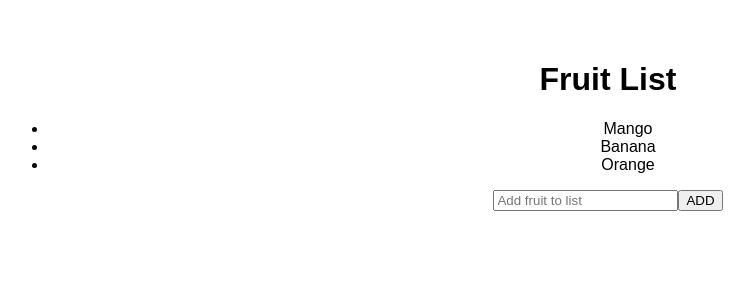
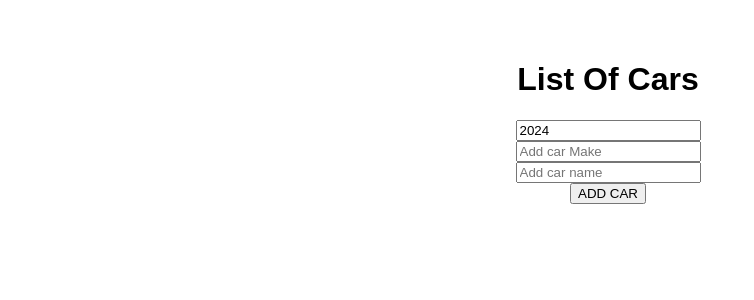
Before and after one commit to Pranav-Shinde11/Bro-Code-React, a React (Vite) app in the folder my-react-app2/: page / in a window 1280 px wide. Shown: the top 300 px of the page, without its empty margins (32-786 px from the left). Built offline with nearby package versions, Linux system fonts and the light colour scheme.

Commit message:
learned to update Array of Objects

```diff
--- a/my-react-app2/src/App.jsx
+++ b/my-react-app2/src/App.jsx
@@ -9,6 +9,7 @@ import Colorpicker from './colorpicker'
 import UpdaterFuncCounter from './updaterFuncCounter'
 import UpdateObject from './updateObject'
 import UpdateArrayComponent from './updateArray'
+import ArrayOfObjectComponent from './updateArrayOfObject'
 
 function App() {
   const [count, setCount] = useState(0)
@@ -21,7 +22,8 @@ function App() {
       {/* <Colorpicker/> */}
       {/* <UpdaterFuncCounter/> */}
       {/* < UpdateObject/> */}
-      <UpdateArrayComponent/>
+      {/* <UpdateArrayComponent/> */}
+      <ArrayOfObjectComponent/>
 
     </>
   )
--- a/my-react-app2/src/updateArray.jsx
+++ b/my-react-app2/src/updateArray.jsx
@@ -36,8 +36,6 @@ function UpdateArrayComponent(){
 
     )
 
-
-
 }
 
 export default UpdateArrayComponent;
--- /dev/null
+++ b/my-react-app2/src/updateArrayOfObject.jsx
@@ -0,0 +1,70 @@
+import React, {useState} from "react"
+
+
+function ArrayOfObjectComponent(){
+
+    const [cars, setCars] = useState([]);
+    const [carYear, setYear] = useState(new Date().getFullYear());
+    const [carMake, setMake] = useState("");
+    const [carName, setName] = useState("");
+
+
+
+
+    function handleCars(){
+        const newCar = {year:carYear,
+                        name: carName,
+                        make: carMake
+                       }
+
+        setCars(c =>[...c, newCar])
+
+        setYear(new Date().getFullYear())
+        setMake("")
+        setName("")
+
+    }
+
+    function handleYear(event){
+        setYear(event.target.value)
+    }
+
+    function handleMake(event){
+        setMake(event.target.value)
+    }
+
+    function handleName(event){
+        setName(event.target.value)
+    }
+
+    function removeCar(index){
+        setCars(c => c.filter((_, i) =>  i != index))
+              // ^ updater function
+
+    //  setCars(cars.filter((_, i) =>  i != index))
+    //        // ^ method to upadte current state
+
+    }
+
+
+
+
+
+    return(<div>
+
+           <h1>List Of Cars</h1>
+           <ul>
+               {cars.map((car, index) => <li id="list-items" onClick={()=>removeCar(index)} key={index}>{car.year} {car.make} {car.name}</li>)}
+           </ul>
+
+           <input type="number" value={carYear} onChange={handleYear} /><br/>
+           <input type="text" value={carMake} placeholder="Add car Make" onChange={handleMake} /><br/>
+           <input type="text"  value={carName}placeholder="Add car name" onChange={handleName} /><br/>
+           <button onClick={handleCars}>ADD CAR</button>
+
+           </div>
+    )
+
+}
+
+export default ArrayOfObjectComponent
```
